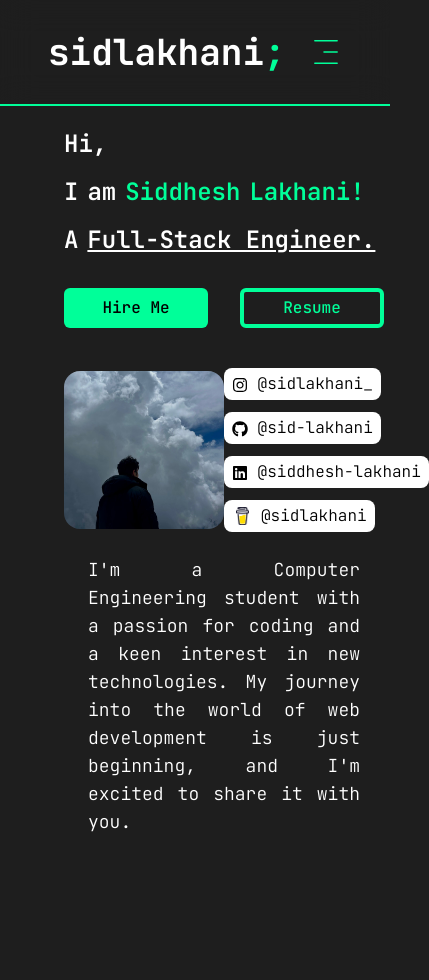
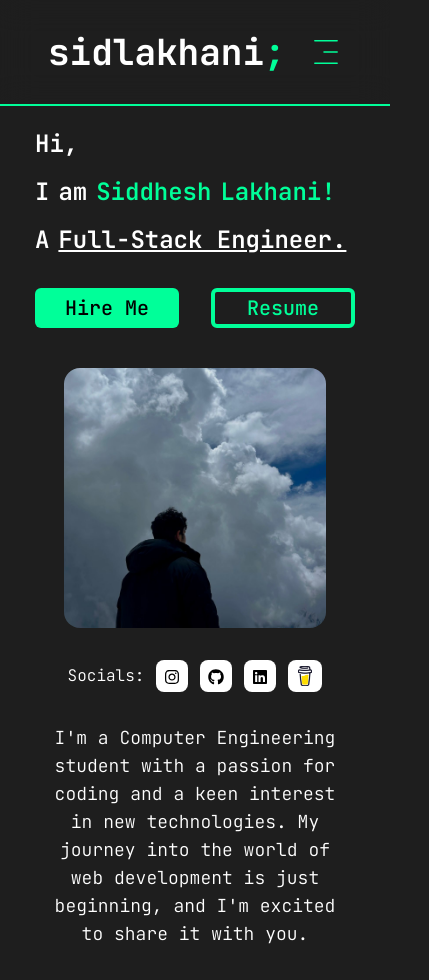
Before and after one commit to sid-lakhani/sidlakhani_pf, a Next.js app: page / in a window 390 px wide. Shown: the whole page, 429 px wide, since content can reach past the window. Before the commit the page ends 860 px from the top, so only its background shows below. Built offline with nearby package versions, Linux system fonts and the light colour scheme; a web font is replaced by a local one.

Commit message:
home page responsive

```diff
--- a/src/app/layout.tsx
+++ b/src/app/layout.tsx
@@ -38,18 +38,18 @@ export default function RootLayout({
         <PageEffect />
         <PageTransition>
           <main>
-            <div className="grid md:grid-cols-7 gap-4 mx-16 md:mx-32 mt-8">
-              <div className="md:col-span-3 h-max md:pl-8 mt-24 md:mt-40">
-                <div className="md:mt-8 font-semibold">
+            <div className="xl:grid grid-cols-7 flex flex-col items-center xl:items-start text-center xl:text-left justify-center xl:justify-normal gap-4 mx-16 xl:mx-32 mt-8">
+              <div className="xl:col-span-3 h-max xl:pl-8 mt-24 xl:mt-40">
+                <div className="xl:mt-8 font-semibold">
                   <AnimationText text="Hi," />
                   <AnimationText text="I am Siddhesh Lakhani!" />
                   <AnimationText text="A Full-Stack Engineer." />
                 </div>
-                <div className="flex flex-row gap-8 mt-8 md:mt-12 md:ml-8 font-medium">
-                  <Button className="w-36 text-md bg-accent text-black hover:opacity-80 hover:bg-accent duration-300 transition-all">
+                <div className="flex flex-row gap-8 mt-8 xl:mt-12 xl:ml-8 font-medium">
+                  <Button className="w-36 text-xl bg-accent text-black hover:opacity-80 hover:bg-accent duration-300 transition-all">
                     Hire Me
                   </Button>
-                  <Button className="w-36 text-md bg-inherit text-accent border-4 border-accent hover:opacity-90 hover:bg-accent hover:text-black duration-200 transition-a">
+                  <Button className="w-36 text-xl bg-inherit text-accent border-4 border-accent hover:opacity-90 hover:bg-accent hover:text-black duration-200 transition-a">
                     Resume
                   </Button>
                 </div>
--- a/src/app/page.tsx
+++ b/src/app/page.tsx
@@ -7,55 +7,59 @@ import { FaGithub, FaInstagram, FaLinkedin } from "react-icons/fa";
 
 export default function Home() {
   return (
-    <div className="h-max min-h-[400px] md:min-h-[600px] md:col-span-4 md:border-2 border-white rounded-3xl items-center justify-between mt-4 md:mt-24">
-      <div className="mt-2 md:mt-20 md:mx-32 grid grid-cols-2 items-center md:gap-8">
+    <div className="h-max min-h-[400px] xl:min-h-[600px] xl:col-span-4 xl:border-2 border-white rounded-3xl items-center justify-between mt-4 xl:mt-24">
+      <div className="mt-2 xl:mt-20 xl:mx-32 flex flex-col gap-8 xl:grid xl:grid-cols-2 items-center">
         <Image
           src="/me-square.jpg"
           alt="Siddhesh Lakhani"
-          width={180}
-          height={180}
-          className="rounded-2xl md:w-[250px] md:h-[250px]"
+          width={300}
+          height={300}
+          className="rounded-2xl xl:w-[250px] xl:h-[250px]"
         />
-        <div className="grid grid-rows-4 gap-3 text-md font-light">
+        <div className="xl:grid grid-rows-4 gap-3 text-md font-light flex flex-row items-start text-left">
+        <span className="xl:hidden inline-block">Socials: </span>
           <Link
             key="instagram"
             href="https://instagram.com/sidlakhani_"
             className="bg-white hover:bg-accent duration-300 transition-colors text-black px-2 rounded-lg w-max"
           >
-            <FaInstagram className="inline-block" /> @sidlakhani_
+            <FaInstagram className="inline-block" />
+            <span className="xl:inline-block hidden ml-1">@sidlakhani_</span>
           </Link>
           <Link
             key="github"
             href="https://github.com/sid-lakhani"
             className="bg-white hover:bg-accent duration-300 transition-colors text-black px-2 rounded-lg w-max"
           >
-            <FaGithub className="inline-block" /> @sid-lakhani
+            <FaGithub className="inline-block" />
+            <span className="xl:inline-block hidden ml-1">@sid-lakhani</span>
           </Link>
           <Link
             key="linkedin"
             href="https://linkedin.com/in/siddhesh-lakhani"
             className="bg-white hover:bg-accent duration-300 transition-colors text-black px-2 rounded-lg w-max"
           >
-            <FaLinkedin className="inline-block" /> @siddhesh-lakhani
+            <FaLinkedin className="inline-block" />
+            <span className="xl:inline-block hidden ml-1">@siddhesh-lakhani</span>
           </Link>
           <Link
             key="buymeacupofcoffee"
             href="https://www.buymeacoffee.com/sidlakhani"
-            className="flex flex-row items-center gap-3 bg-white hover:bg-accent duration-300 transition-colors text-black px-2 rounded-lg w-max"
+            className="flex flex-row items-center bg-white hover:bg-accent duration-300 transition-colors text-black px-2 rounded-lg w-max"
           >
             <Image
               src="/bmc_logo.png"
               alt="bmc"
-              height={13}
-              width={13}
-              className="ml-1"
-            />{" "}
-            @sidlakhani
+              height={14}
+              width={14}
+              className=" xl:mx-0 mx-[2px] my-[6px] xl:w-[14px]"
+            />
+            <span className="xl:inline-block hidden ml-1">@sidlakhani</span>
           </Link>
         </div>
       </div>
-      <div className="md:m-8 m-6 md:mx-28 text-lg md:text-xl font-light items center text-justify">
-        <p className="">
+      <div className="xl:m-8 my-8 xl:mx-28 text-lg xl:text-xl font-light xl:text-justify">
+        <p className="-mx-4 xl:mx-0">
           I'm a Computer Engineering student with a passion for coding and a
           keen interest in new technologies. My journey into the world of web
           development is just beginning, and I'm excited to share it with you.
--- a/src/components/Header.tsx
+++ b/src/components/Header.tsx
@@ -5,17 +5,17 @@ import MobileNav from "./MobileNav";
 
 const Header = () => {
   return (
-    <header className="p-8 md:pt-12 text-white fixed w-full top-0 left-0 border-b-2 border-accent md:border-0 backdrop-filter backdrop-blur-lg md:backdrop-blur-none">
-      <div className="container flex justify-between items-center px-4 md:px-48">
+    <header className="p-8 xl:pt-12 text-white fixed w-full top-0 left-0 border-b-2 border-accent xl:border-0 backdrop-filter backdrop-blur-lg xl:backdrop-blur-none">
+      <div className="container flex justify-between items-center px-4 xl:px-48">
         <Link href={"/"}>
           <div className="flex items-center">
-            <h1 className="text-4xl md:text-6xl font-bold">
+            <h1 className="text-4xl xl:text-6xl font-bold">
               sidlakhani<span className="text-accent">;</span>
             </h1>
           </div>
         </Link>
 
-        <div className="md:hidden">
+        <div className="xl:hidden">
           <MobileNav />
         </div>
       </div>
--- a/src/components/Nav.tsx
+++ b/src/components/Nav.tsx
@@ -25,7 +25,7 @@ const links = [
 const Nav = () => {
   const pathname = usePathname();
   return (
-    <nav className="md:flex flex-col gap-2 mt-12 mx-20 hidden">
+    <nav className="xl:flex flex-col gap-2 mt-12 mx-20 hidden">
       {links.map((link, index) => {
         const isActive = link.path === pathname;
         return (
--- a/src/components/SoftSkills.tsx
+++ b/src/components/SoftSkills.tsx
@@ -47,7 +47,7 @@ const skills = [
 
 const SkillsCard = () => {
   return (
-    <div className="grid md:grid-cols-3 m-8 gap-8">
+    <div className="xl:grid grid-cols-3 my-12 gap-x-8 gap-y-10">
       {skills.map((skill, index) => {
         return (
           <Card key={index} className="border-2 border-white bg-primary bg-opacity-80 rounded-xl hover:scale-110 duration-300 transform-gpu">
--- a/src/components/TechnicalSkills.tsx
+++ b/src/components/TechnicalSkills.tsx
@@ -49,7 +49,7 @@ const skills = [
 
 const SkillsCard = () => {
   return (
-    <div className="grid md:grid-cols-3 m-8 gap-8">
+    <div className="xl:grid grid-cols-3 my-12 gap-x-8 gap-y-10">
       {skills.map((skill, index) => {
         return (
           <Card key={index} className="border-2 border-white bg-primary bg-opacity-80 rounded-xl hover:scale-110 duration-300 transform-gpu">
--- a/src/components/animations/AnimationText.tsx
+++ b/src/components/animations/AnimationText.tsx
@@ -82,7 +82,7 @@ const AnimationText = ({ text }: { text: string }) => {
       variants={container}
       initial="hidden"
       animate="visible"
-      className="mb-4 text-2xl md:text-4xl space-x-1"
+      className="mb-4 text-2xl xl:text-4xl space-x-1"
     >
       {processedWords}
     </motion.div>
```
